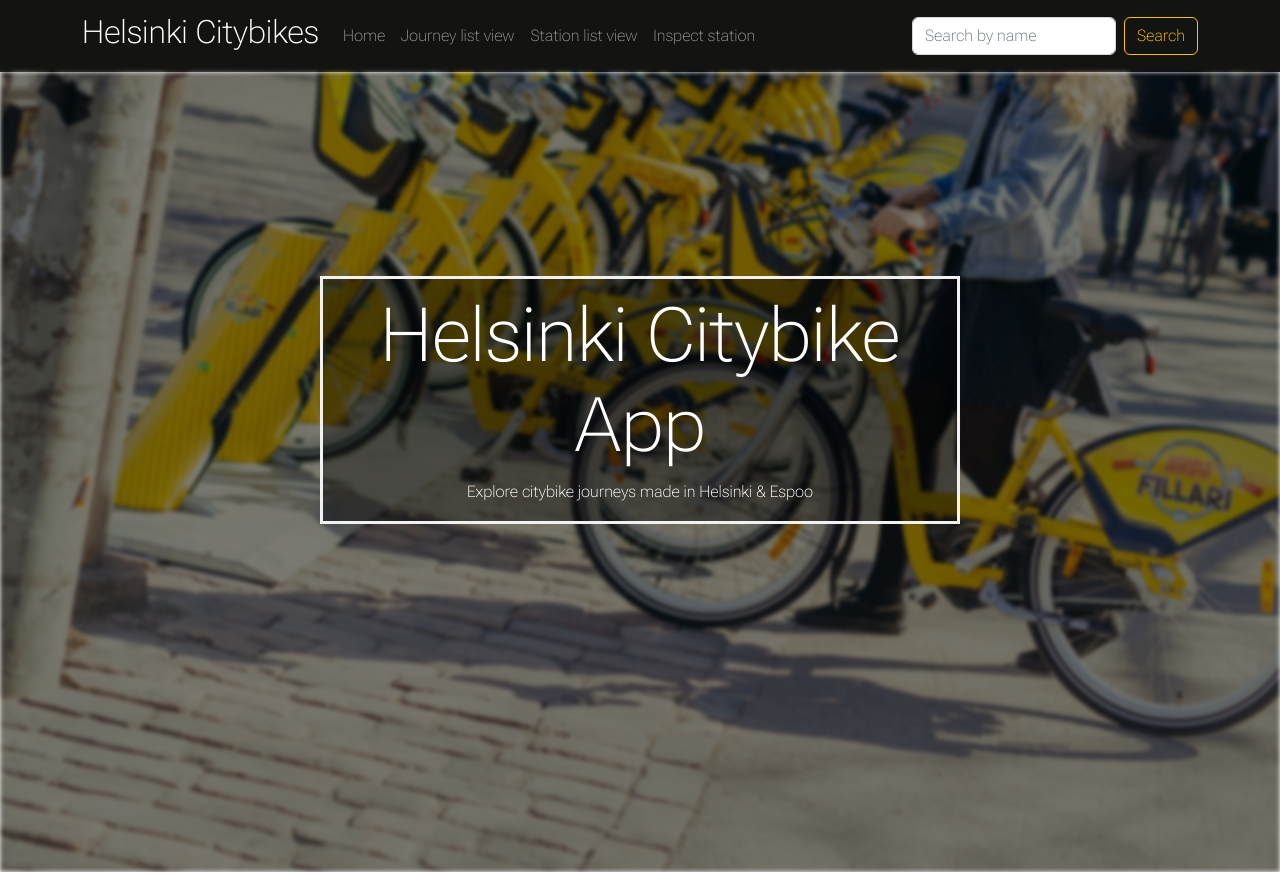
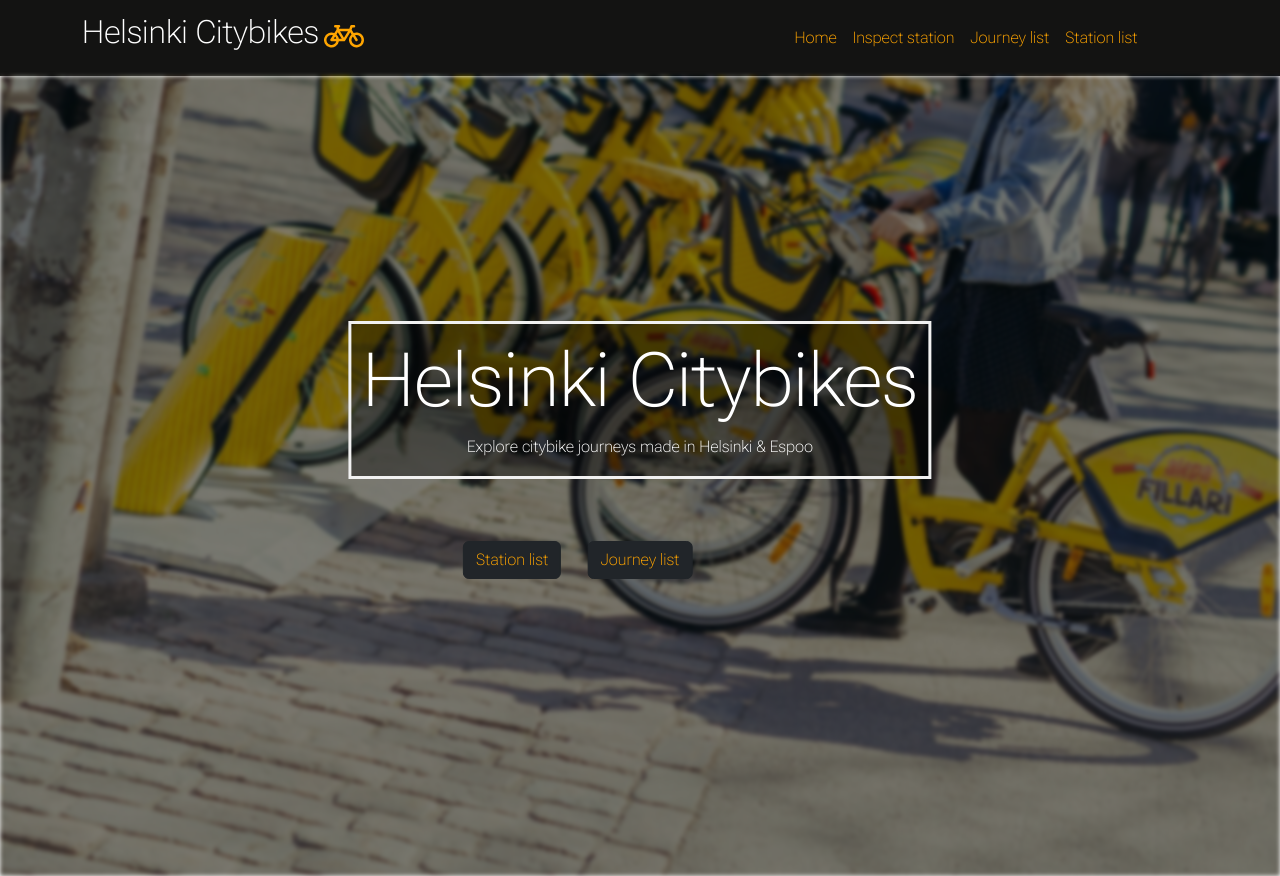
Before and after one commit to stevari/citybikeapp, a React (Create React App) app in the folder frontend/: page / in a window 1280 px wide. Built offline with nearby package versions, Linux system fonts and the light colour scheme.

Commit message:
installed react bootstrap icons, added a bicycle icon and some styling

```diff
--- a/frontend/package.json
+++ b/frontend/package.json
@@ -9,6 +9,7 @@
     "bootstrap": "^5.2.3",
     "react": "^18.2.0",
     "react-bootstrap": "^2.7.0",
+    "react-bootstrap-icons": "^1.10.2",
     "react-dom": "^18.2.0",
     "react-router-dom": "^6.6.2",
     "react-scripts": "5.0.1",
--- a/frontend/src/components/Home.css
+++ b/frontend/src/components/Home.css
@@ -25,3 +25,17 @@
     font-size:75px;
     margin:10px
   }
+  .btnJourney{
+    color: orange;
+    top: 70%;
+    left:50%;
+    transform: translate(-50%, -50%);
+    position: absolute;
+  }
+  .btnStation{
+    color: orange;
+    top: 70%;
+    left:40%;
+    transform: translate(-50%, -50%);
+    position: absolute;
+  }
--- a/frontend/src/components/Home.js
+++ b/frontend/src/components/Home.js
@@ -1,4 +1,5 @@
 import React from 'react'
+import Button from 'react-bootstrap/Button';
 import "./Home.css"
 
 export default function Home() {
@@ -8,9 +9,11 @@ export default function Home() {
 
         </div>
         <div className='hero-text'>
-          <h1 className='h1'>Helsinki Citybike App</h1>
+          <h1 className='h1'>Helsinki Citybikes</h1>
           <p>Explore citybike journeys made in Helsinki & Espoo</p>
          </div>
+         <Button variant='dark' className='btnJourney' href='journeylist'>Journey list</Button>
+         <Button variant='dark' className='btnStation' href='stationlist'>Station list</Button>
 
 
 
--- a/frontend/src/components/MainNavbar.js
+++ b/frontend/src/components/MainNavbar.js
@@ -2,35 +2,32 @@ import React from 'react'
 import Container from 'react-bootstrap/Container';
 import Nav from 'react-bootstrap/Nav';
 import Navbar from 'react-bootstrap/Navbar';
-import NavDropdown from 'react-bootstrap/NavDropdown';
-import Button from 'react-bootstrap/Button';
-import Form from 'react-bootstrap/Form';
+//import NavDropdown from 'react-bootstrap/NavDropdown';
+//import Button from 'react-bootstrap/Button';
+//import Form from 'react-bootstrap/Form';
 import "./Navbar.css"
+import {Bicycle} from "react-bootstrap-icons"
 export default function MainNavbar() {
 
   return (
     <Navbar className='Navbar' variant="dark" >
       <Container>
-        <Navbar.Brand href="#home"><h2>Helsinki Citybikes</h2></Navbar.Brand>
+        <Navbar.Brand href="/">
+          <h2>Helsinki Citybikes
+          <Bicycle size={40} color ={"orange"} style={{marginLeft:"2%"}}/>
+          </h2>
+        </Navbar.Brand>
         <Navbar.Toggle aria-controls="responsive-navbar-nav" />
         <Navbar.Collapse id="responsive-navbar-nav">
-        <Nav className="me-auto">
-            <Nav.Link href="/">Home</Nav.Link>
-            <Nav.Link href="journeylist">Journey list view</Nav.Link>
-            <Nav.Link href="stationlist">Station list view</Nav.Link>
-            <Nav.Link href="singlestation">Inspect station</Nav.Link>
+
+        <Nav className="Nav" >
+            <Nav.Link href="/" className='navlink'>Home</Nav.Link>
+            <Nav.Link href="singlestation" className='navlink'>Inspect station</Nav.Link>
+            <Nav.Link href="journeylist" className='navlink'>Journey list</Nav.Link>
+            <Nav.Link href="stationlist" className='navlink'>Station list</Nav.Link>
 
           </Nav>
-          <Form className="d-flex">
-            <Form.Control
-              type="search"
-              placeholder="Search by name"
-              className="me-2"
-              aria-label="Search"
-            />
 
-            <Button variant='outline-warning' >Search</Button>
-          </Form>
         </Navbar.Collapse>
       </Container>
     </Navbar>
--- a/frontend/src/components/Navbar.css
+++ b/frontend/src/components/Navbar.css
@@ -5,3 +5,11 @@
 .h2{
     font-weight: 900;
 }
+.navlink{
+    color:orange;
+
+}
+.Nav{
+    margin-left: 50%;
+
+}
--- a/frontend/src/index.js
+++ b/frontend/src/index.js
@@ -2,7 +2,7 @@ import React from 'react';
 import ReactDOM from 'react-dom/client';
 import App from './App';
 import "./index.css"
-
+import "bootstrap/dist/css/bootstrap.min.css";
 const root = ReactDOM.createRoot(document.getElementById('root'));
 root.render(
     <App />
```
Also changed, not shown: 1 other file (tests, documents, lock files or other folders).
